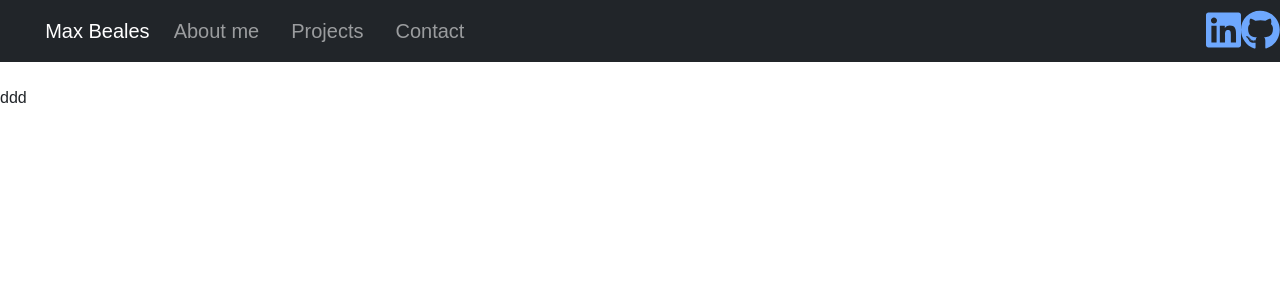
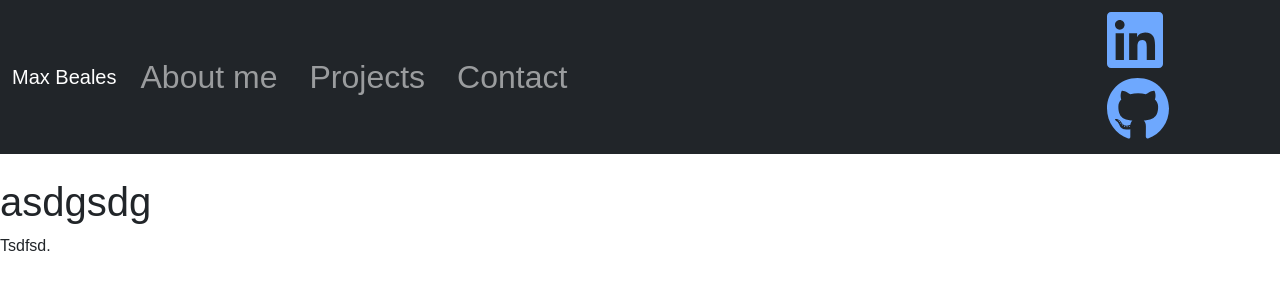
Before and after one commit to Beatles-without-tea/portfolio2, a React (Create React App) app in the folder portfolio-frontend/: page /contact in a window 1280 px wide. Shown: the top 300 px of the page. Built offline with nearby package versions, Linux system fonts and the light colour scheme.

Commit message:
links to pages

```diff
--- a/portfolio-frontend/src/App.js
+++ b/portfolio-frontend/src/App.js
@@ -6,26 +6,33 @@ import Navbar from 'react-bootstrap/Navbar';
 import 'bootstrap/dist/css/bootstrap.min.css';
 import { FontAwesomeIcon } from '@fortawesome/react-fontawesome';
 import { faLinkedin, faGithub } from '@fortawesome/free-brands-svg-icons';
+import { BrowserRouter as Router, Route, Routes } from 'react-router-dom';
 import './NavbarStyles.css';
+// import Navigation from './components/Navigation';
+import Home from './components/Home';
+import AboutMe from './components/AboutMe';
+import Projects from './components/Projects';
+import Contact from './components/Contact';
 
 
-function ColorSchemesExample() {
+function CustomNavigationBar() {
   return (
     <>
       <Navbar bg="dark" data-bs-theme="dark" className="d-flex justify-content-between">
-        <Container className="d-flex">
-          <Navbar.Brand href="#home">Max Beales</Navbar.Brand>
+        <Container className="custom-nav-left">
+          <Navbar.Brand href="/home">Max Beales</Navbar.Brand>
           <Nav className="me-auto">
-            <Nav.Link href="#home">About me</Nav.Link>
-            <Nav.Link href="#features">Projects</Nav.Link>
-            <Nav.Link href="#pricing">Contact</Nav.Link>
+           {/* <Nav.Link href="/home"></Nav.Link> */}
+            <Nav.Link href="/about">About me</Nav.Link>
+            <Nav.Link href="/projects">Projects</Nav.Link>
+            <Nav.Link href="/contact">Contact</Nav.Link>
           </Nav>
         </Container>
         <div className="mr-3">
-          <a href="https://www.linkedin.com/" target="_blank" rel="noopener noreferrer" className="mr-2">
+          <a href="https://www.linkedin.com/" target="_blank" rel="noopener noreferrer" className="icon-margin">
             <FontAwesomeIcon icon={faLinkedin} size="2x" />
           </a>
-          <a href="https://github.com/" target="_blank" rel="noopener noreferrer">
+          <a href="https://github.com/" target="_blank" rel="noopener noreferrer" className="icon-margin">
             <FontAwesomeIcon icon={faGithub} size="2x" />
           </a>
         </div>
@@ -36,17 +43,25 @@ function ColorSchemesExample() {
 }
 
 
-function App() {
-    return (
-        [ <ColorSchemesExample />,
-        <div><p>ddd</p></div>]
-    );
-}
 
 
 
+function App() {
+  return (
+      <Router>
+          <div className="App">
+              <CustomNavigationBar />
+              <Routes>
+                <Route path="/home" element={<Home />} />
 
-
+                  <Route path="/about" element={<AboutMe />} />
+                  <Route path="/projects" element={<Projects />} />
+                  <Route path="/contact" element={<Contact />} />
+              </Routes>
+          </div>
+      </Router>
+  );
+}
 
 
 
--- a/portfolio-frontend/src/NavbarStyles.css
+++ b/portfolio-frontend/src/NavbarStyles.css
@@ -1,11 +1,23 @@
 .navbar {
-    font-size: 1.25rem;
+    font-size: 2rem;
+    justify-content: space-between;
+
 }
 
 .nav-link {
     margin-right: 1rem;
 }
 
-.navbar {
-    justify-content: space-between;
+
+.custom-nav-left{
+    margin-left: 0;
 }
+
+.mr-3{
+    margin-right:1rem;
+
+}
+
+.icon-margin{
+    margin-right:1em;
+}
--- /dev/null
+++ b/portfolio-frontend/src/components/AboutMe.js
@@ -0,0 +1,12 @@
+import React from 'react';
+
+function AboutMe() {
+    return (
+        <div>
+            <h1>About Me</h1>
+            <p>This is the about me page content...</p>
+        </div>
+    );
+}
+
+export default AboutMe;
--- /dev/null
+++ b/portfolio-frontend/src/components/Contact.js
@@ -0,0 +1,12 @@
+import React from 'react';
+
+function Contact() {
+    return (
+        <div>
+            <h1>asdgsdg</h1>
+            <p>Tsdfsd.</p>
+        </div>
+    );
+}
+
+export default Contact;
--- /dev/null
+++ b/portfolio-frontend/src/components/Home.js
@@ -0,0 +1,12 @@
+import React from 'react';
+
+function Home() {
+    return (
+        <div>
+            <h1>Home</h1>
+            <p>This is the about me page content...</p>
+        </div>
+    );
+}
+
+export default Home;
--- /dev/null
+++ b/portfolio-frontend/src/components/Projects.js
@@ -0,0 +1,12 @@
+import React from 'react';
+
+function Projects() {
+    return (
+        <div>
+            <h1>asdgdfsdfsdfsdg</h1>
+            <p>Tsdfssdfd.</p>
+        </div>
+    );
+}
+
+export default Projects;
```
